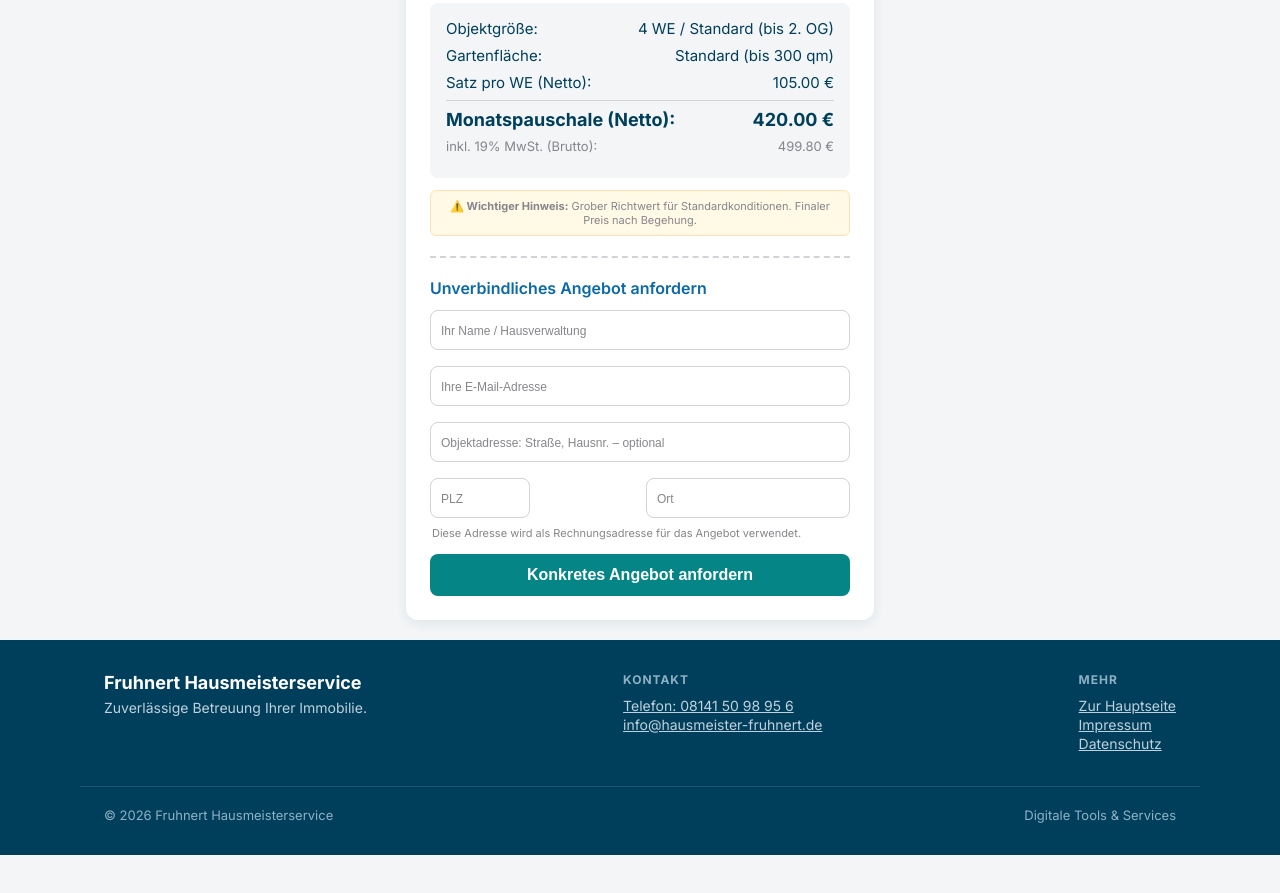
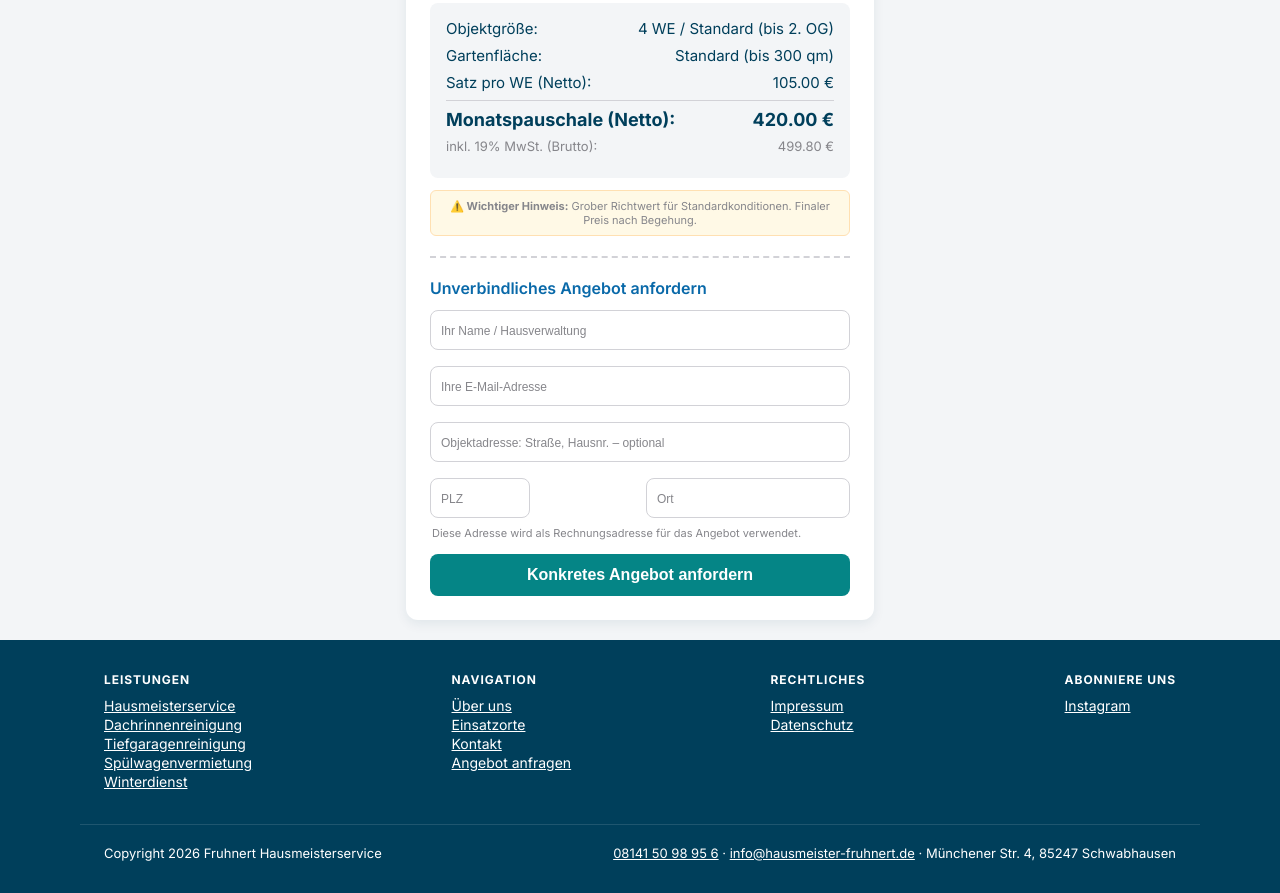
Before and after one commit to hausmeisterfruhnert/kalk1, a plain HTML site: page index.html in a window 1280 px wide. Shown: the part 1048-1941 px from the top of the page. Before the commit the page ends 1903 px from the top, so only its background shows below. Drawn offline with Linux system fonts and the light colour scheme.

Commit message:
Add files via upload

```diff
--- a/index.html
+++ b/index.html
@@ -79,14 +79,18 @@ input:checked+.slider:before{transform:translateX(22px)}
 
 /* Footer */
 .site-footer{margin-top:0;background:var(--navy);color:#dbe6ee;padding:32px 0;width:100%;box-sizing:border-box}
-.footer-inner{display:flex;flex-wrap:wrap;gap:28px 48px;justify-content:space-between;align-items:flex-start;max-width:1120px;margin:0 auto;padding:0 24px;box-sizing:border-box}
+.footer-inner{max-width:1120px;margin:0 auto;padding:0 24px;box-sizing:border-box}
+.footer-top{display:flex;justify-content:center;margin-bottom:28px}
+.footer-logo-link{display:inline-block}
+.footer-logo-img{height:44px;width:auto;display:block;background:#fff;border-radius:8px;padding:8px 14px}
+.footer-columns{display:flex;flex-wrap:wrap;gap:28px 48px;justify-content:space-between;align-items:flex-start}
 .footer-brand{font-weight:700;font-size:18px;color:#fff;margin-bottom:6px}
-.footer-col p,.footer-col a{font-size:14px;color:#c0d0dc;margin:2px 0;display:block}
-.footer-col a:hover{color:#fff}
-.footer-title{font-size:12px;font-weight:700;letter-spacing:.08em;text-transform:uppercase;color:#8fb0c4;margin-bottom:10px}
-.footer-bottom{border-top:1px solid rgba(255,255,255,.12);margin-top:32px;padding-top:20px;font-size:13px;color:#8fb0c4;display:flex;flex-wrap:wrap;gap:8px 20px;justify-content:space-between;max-width:1120px;margin-left:auto;margin-right:auto;padding-left:24px;padding-right:24px;box-sizing:border-box}
-.footer-bottom a{color:#8fb0c4}
-.footer-bottom a:hover{color:#fff}
+.footer-col p,.footer-col a{font-size:14px;color:#ffffff;margin:2px 0;display:block}
+.footer-col a:hover{color:#dbe6ee}
+.footer-title{font-size:12px;font-weight:700;letter-spacing:.08em;text-transform:uppercase;color:#ffffff;margin-bottom:10px}
+.footer-bottom{border-top:1px solid rgba(255,255,255,.12);margin-top:32px;padding-top:20px;font-size:13px;color:#ffffff;display:flex;flex-wrap:wrap;gap:8px 20px;justify-content:space-between;max-width:1120px;margin-left:auto;margin-right:auto;padding-left:24px;padding-right:24px;box-sizing:border-box}
+.footer-bottom a{color:#ffffff}
+.footer-bottom a:hover{color:#dbe6ee}
 @media (max-width:720px){.header-inner{height:70px}.site-logo img{height:38px}.back-link{padding:8px 10px;font-size:13px}}
 </style>
 </head>
@@ -219,26 +223,39 @@ input:checked+.slider:before{transform:translateX(22px)}
 </div>
 
 <footer class="site-footer">
-  <div class="footer-inner">
+  <div class="footer-inner footer-columns">
     <div class="footer-col">
-      <div class="footer-brand">Fruhnert Hausmeisterservice</div>
-      <p>Zuverlässige Betreuung Ihrer Immobilie.</p>
+      <div class="footer-title">Leistungen</div>
+      <a href="https://www.hausmeister-fruhnert.de/">Hausmeisterservice</a>
+      <a href="https://www.hausmeister-fruhnert.de/dachrinnenreinigung/">Dachrinnenreinigung</a>
+      <a href="https://www.hausmeister-fruhnert.de/tiefgaragenreinigung/">Tiefgaragenreinigung</a>
+      <a href="https://www.hausmeister-fruhnert.de/spuelwagenvermietung/">Spülwagenvermietung</a>
+      <a href="https://www.hausmeister-fruhnert.de/winterdienst/">Winterdienst</a>
     </div>
     <div class="footer-col">
-      <div class="footer-title">Kontakt</div>
-      <a href="tel:+4981415098956">Telefon: 08141 50 98 95 6</a>
-      <a href="mailto:info@hausmeister-fruhnert.de">info@hausmeister-fruhnert.de</a>
+      <div class="footer-title">Navigation</div>
+      <a href="https://www.hausmeister-fruhnert.de/ueber-uns/">Über uns</a>
+      <a href="https://www.hausmeister-fruhnert.de/einsatzorte/">Einsatzorte</a>
+      <a href="https://www.hausmeister-fruhnert.de/kontakt/">Kontakt</a>
+      <a href="https://www.hausmeister-fruhnert.de/angebot-anfordern/">Angebot anfragen</a>
     </div>
     <div class="footer-col">
-      <div class="footer-title">Mehr</div>
-      <a href="https://www.hausmeister-fruhnert.de">Zur Hauptseite</a>
-      <a href="https://www.hausmeister-fruhnert.de/impressum" target="_blank" rel="noopener">Impressum</a>
-      <a href="https://www.hausmeister-fruhnert.de/datenschutz" target="_blank" rel="noopener">Datenschutz</a>
+      <div class="footer-title">Rechtliches</div>
+      <a href="https://www.hausmeister-fruhnert.de/impressum/" target="_blank" rel="noopener">Impressum</a>
+      <a href="https://www.hausmeister-fruhnert.de/datenschutzerklaerung/" target="_blank" rel="noopener">Datenschutz</a>
+    </div>
+    <div class="footer-col">
+      <div class="footer-title">Abonniere uns</div>
+      <a href="https://www.instagram.com/hausmeister_fruhnert?igsh=ZDAwZTZzYjJnenFu&utm_source=qr" target="_blank" rel="noopener">Instagram</a>
     </div>
   </div>
   <div class="footer-bottom">
-    <span>© 2026 Fruhnert Hausmeisterservice</span>
-    <span>Digitale Tools &amp; Services</span>
+    <span>Copyright 2026 Fruhnert Hausmeisterservice</span>
+    <span>
+      <a href="tel:+4981415098956">08141 50 98 95 6</a> ·
+      <a href="mailto:info@hausmeister-fruhnert.de">info@hausmeister-fruhnert.de</a> ·
+      Münchener Str. 4, 85247 Schwabhausen
+    </span>
   </div>
 </footer>
 
```
